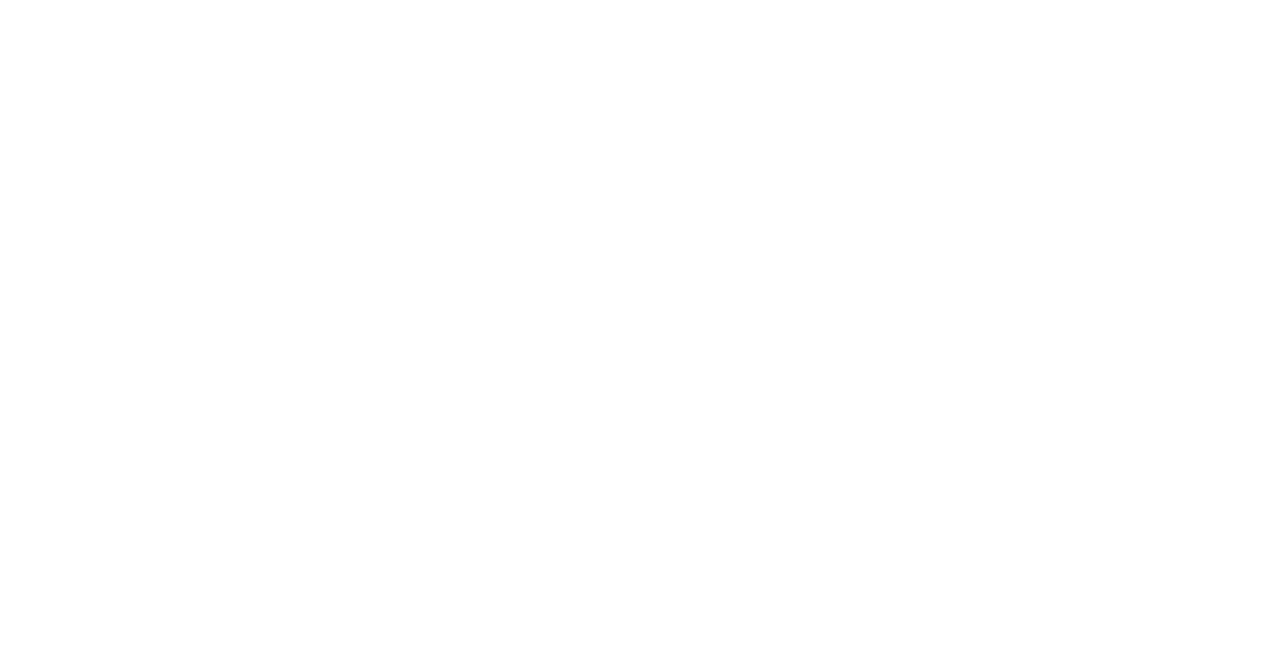
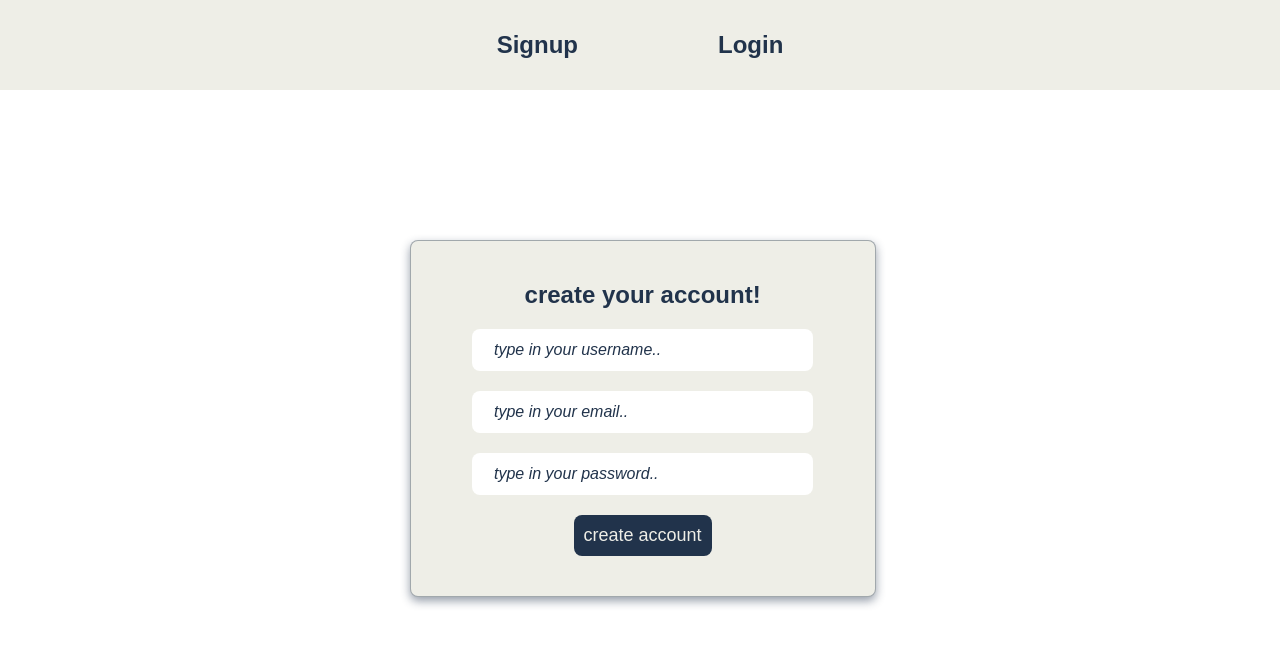
Before and after one commit to Online-Booking-and-Reservation-System/Online-Booking-and-Reservation-System-ClientSide, a React (Vite) app in the folder frontend/: page /signup in a window 1280 px wide. Shown: the top 646 px of the page. Built offline with nearby package versions, Linux system fonts and the light colour scheme.

Commit message:
signup commit

```diff
--- a/frontend/src/App.css
+++ b/frontend/src/App.css
@@ -0,0 +1,5 @@
+*{
+    margin: 0;
+    padding: 0;
+    font-family: Arial, Helvetica, sans-serif;
+}
--- a/frontend/src/App.jsx
+++ b/frontend/src/App.jsx
@@ -1,9 +1,21 @@
 import { useState } from 'react'
 import './App.css';
+import { BrowserRouter,Routes,Route } from 'react-router-dom';
+import Navbar from '../src/components/shared components/Navbar/Navbar';
+import Signup from './pages/Signup/Signup';
+import Login from './pages/Login/Login';
 
 function App() {
   return (
     <>
+    <BrowserRouter>
+        <Routes>
+          <Route path='/' element={<Navbar />}>
+          <Route path='/signup' element={<Signup/>}/>
+          <Route path='/login' element={<Login />}/>
+          </Route>
+        </Routes>
+    </BrowserRouter>
     </>
   )
 }
--- /dev/null
+++ b/frontend/src/components/shared components/Navbar/Navbar.css
@@ -0,0 +1,40 @@
+.navbar{
+    width: 100%;
+    background-color: #eeeee7;
+    height: 90px;
+    display: flex;
+    justify-content: center;
+    align-items: center;
+}
+
+.nav-links{
+    display: flex;
+    justify-content: space-between;
+    gap: 100px;
+    list-style: none;
+}
+
+.nav-link a{
+    text-decoration: none;
+    list-style: none;
+    font-size: 24px;
+    color: #21334B;
+    font-weight: bold;
+    padding: 10px;
+    border-radius: 8px;
+    transition: all .5s ease;
+}
+
+.nav-link{
+    padding: 10px;
+    transition: all .5s ease;
+}
+
+.nav-link :hover{
+    background-color: #21334B;
+    color: #eeeee7;
+}
+
+.nav-links li:hover{
+    transform: translateY(-2px);
+}
--- /dev/null
+++ b/frontend/src/components/shared components/Navbar/Navbar.jsx
@@ -0,0 +1,17 @@
+import "./Navbar.css";
+import {Link, Outlet , useNavigate} from "react-router-dom";
+
+
+function Navbar() {
+    return <>
+        <nav className="navbar">
+            <ul className="nav-links">
+                <li className="nav-link"><Link to="/signup">Signup</Link></li>
+                <li className="nav-link"><Link to="/login">Login</Link></li>
+            </ul>
+        </nav>
+        <Outlet/>
+     </>
+}
+
+export default Navbar;
--- a/frontend/src/pages/Login/Login.jsx
+++ b/frontend/src/pages/Login/Login.jsx
@@ -1,7 +1,7 @@
 import './Login.css';
 
 function Login() {
-   return <> <h1>Login</h1></>
+   return <> <h1>Login</h1> </>
 }
 
 export default Login;
--- a/frontend/src/pages/Signup/Signup.css
+++ b/frontend/src/pages/Signup/Signup.css
@@ -0,0 +1,75 @@
+.signup-container{
+    display: flex;
+    flex-direction: column;
+    border: 1px solid #21334b60;
+    box-shadow: 0 4px 10px#21334b79;
+    width: 30%;
+    height: fit-content;
+    padding: 40px;
+    align-items: center;
+    border-radius: 8px;
+    background-color: #eeeee7;
+    position: absolute;
+    left: 32%;
+    top: 30%;
+}
+
+.signup{
+    display: flex;
+    flex-direction: column;
+    gap: 20px;
+    padding-top: 20px;
+    width: 80%;
+    justify-content: center;
+    align-items: center;
+
+}
+
+.su{
+    color: #21334B;
+}
+
+.signup input{
+    border: 2px solid transparent;
+    border-radius: 8px;
+    padding: 10px;
+    outline: none;
+    overflow: hidden;
+    background-color: rgb(255, 255, 255);
+    width: 100%;
+    transition: all .5s ease;
+    padding-left: 20px;
+    color: #21334B;
+    font-size: 16px;
+}
+
+.signup-container .signup input:hover,
+.signup-container .signup input:focus{
+    border: 2px solid #21334B;
+    box-shadow: 0px 0px 0px 7px rgba(101, 111, 145, 0.404);
+    background-color: white;
+}
+
+.signup-container .signup input::placeholder{
+    color: #21334B;
+    font-style: italic;
+    font-size: 16px;
+}
+
+.signup-btn{
+    width: fit-content;
+    padding: 10px;
+    border-radius: 8px;
+    border: none;
+    cursor: pointer;
+    background-color: #21334B;
+    color: #eeeee7;
+    font-size: 18px;
+    transition: all .4s ease;
+}
+
+.signup-btn:hover{
+    background-color: #21334B;
+    color: #eeeee7;
+    transform: translateY(-2px);
+}
--- a/frontend/src/pages/Signup/Signup.jsx
+++ b/frontend/src/pages/Signup/Signup.jsx
@@ -1,7 +1,21 @@
 import './Signup.css';
 
 function Signup() {
-   return <> <h1>Signup</h1></>
+   return <>
+   <div className="signup-container">
+        <h2 className="su">create your account!</h2>
+        <form className="signup">
+            <input type="text"
+              placeholder="type in your username.."/>
+            <input type="email"
+              placeholder="type in your email.."/>
+            <input type="password"
+              placeholder="type in your password.."/>
+            <button className="signup-btn">create account</button>
+        </form>
+
+    </div>
+   </>
 }
 
 export default Signup;
```
Also changed, not shown: frontend/package.json (+6 -1 lines), 1 other file (tests, documents, lock files or other folders).
